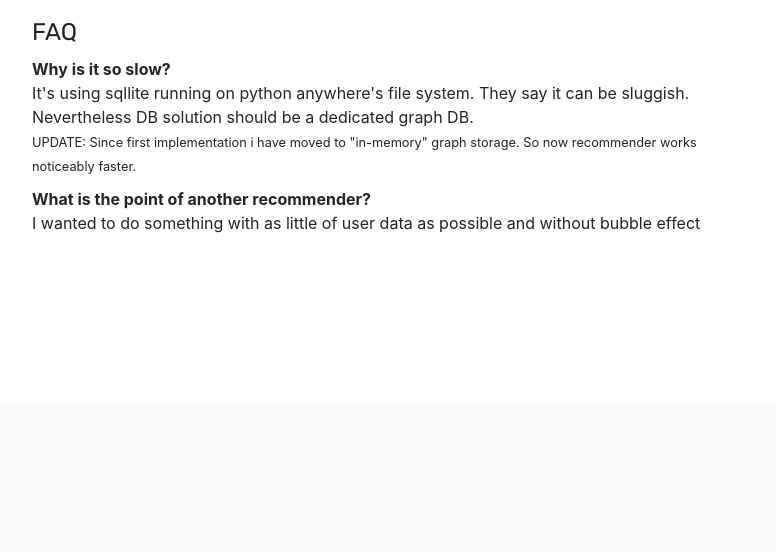
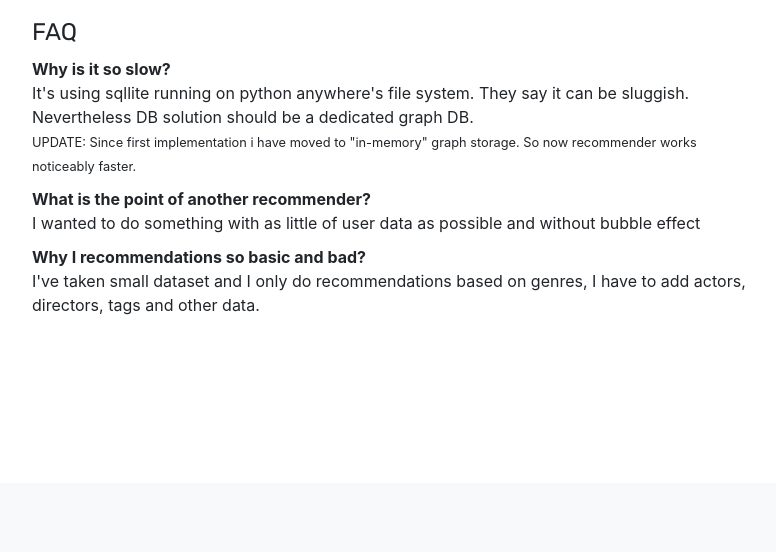
Before and after one commit to marexv/kodiRecommenderDemo, a Django app: page / in a window 1280 px wide. Shown: the part 1154-1706 px from the top of the page, without its empty margins (243-1019 px from the left). Run offline with Django 3.2, Linux system fonts and the light colour scheme; some libraries are stand-ins or nearby versions.

```diff
--- a/main/templates/main/index.html
+++ b/main/templates/main/index.html
@@ -84,8 +84,17 @@ recommender demo
 
 
                 {% if status %}
-                <h2>{{ status }}</h2>
-                {% endif %} {% if recommendations %}
+                <h2>{{ status }}
+                    {% if explanation %}
+                    <a href="#about">
+                        <small>
+                            {{ explanation }}
+                        </small>
+                    </a>
+                    {% endif %}
+                </h2>
+                {% endif %}
+                {% if recommendations %}
                 <ol>
                     {% for movie in recommendations %}
                     <li>
@@ -112,6 +121,8 @@ recommender demo
                     <li><small>UPDATE: Since first implementation i have moved to "in-memory" graph storage. So now recommender works noticeably faster.</small></li>
                     <li class="question">What is the point of another recommender?</li>
                     <li>I wanted to do something with as little of user data as possible and without bubble effect</li>
+                    <li class="question">Why I recommendations so basic and bad?</li>
+                    <li>I've taken small dataset and I only do recommendations based on genres, I have to add actors, directors, tags and other data.</li>
                 </ul>
             </div>
         </div>
--- a/main/views.py
+++ b/main/views.py
@@ -48,7 +48,8 @@ def index(request):
                             request,
                             "main/index.html",
                             {"form":form,
-                             "status": "Here are your recommendations",
+                             "status": "Here are your recommendations,",
+                             "explanation": "Why soo basic :/ ?",
                              "anchor" : "recommender",
                              "recommendations":recommendations})
             else:
```
Also changed, not shown: README.md.
